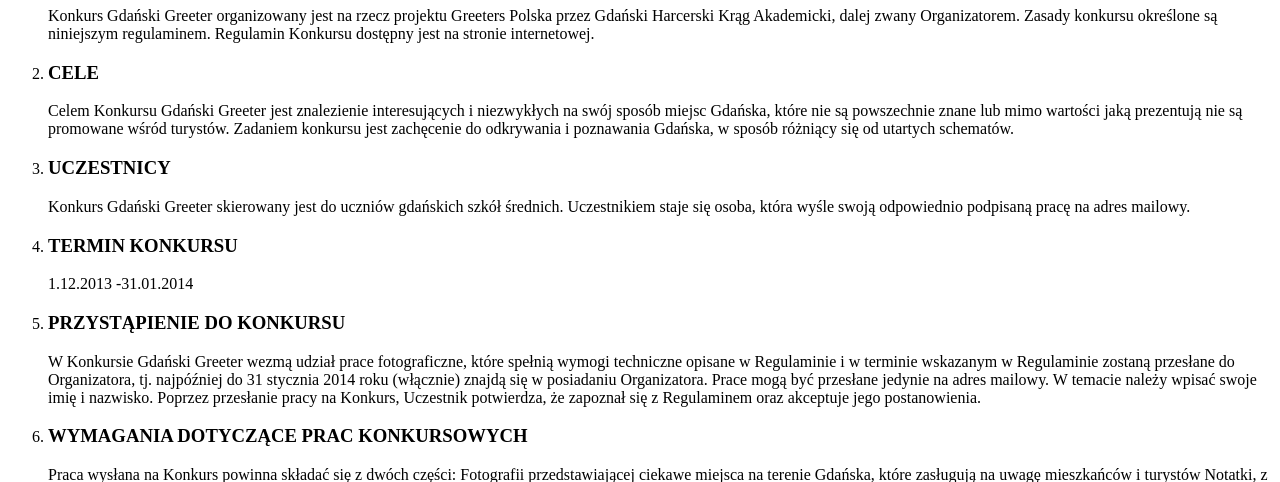
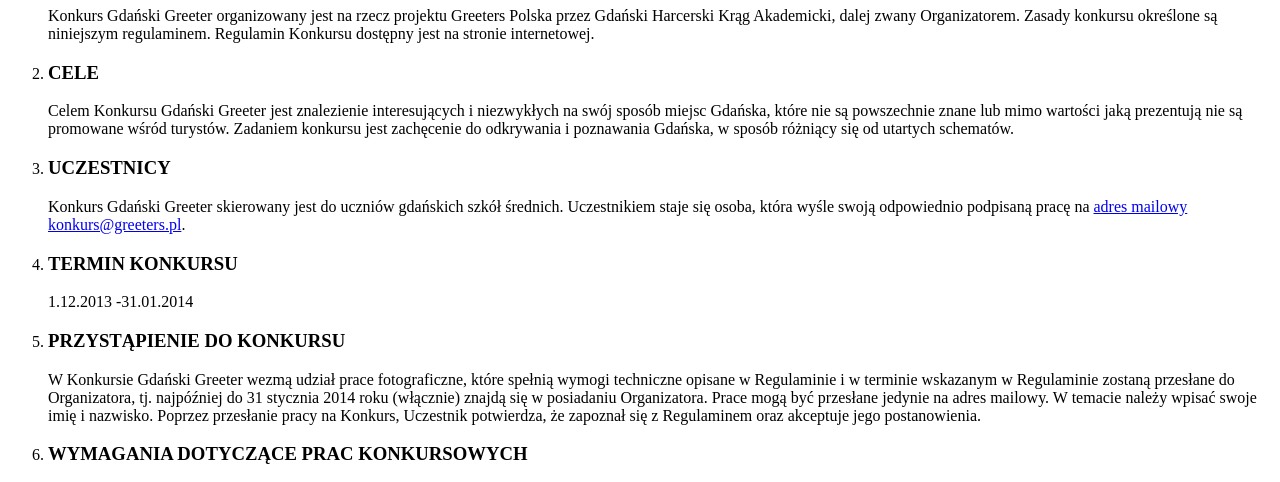
Before and after one commit to GreetersPL/konkurs, a Node project: template app/views/templates/regulamin.hbs in a window 1280 px wide. Shown: the part 368-850 px from the top of the page. Run offline with Node 20 templates, Linux system fonts and the light colour scheme; the template is opened without the code that fills it, so the values that code supplies are empty.

Commit message:
Update regulamin.hbs

```diff
--- a/app/views/templates/regulamin.hbs
+++ b/app/views/templates/regulamin.hbs
@@ -19,7 +19,7 @@
 <li>
 <h3>UCZESTNICY
 </h3>
-Konkurs Gdański Greeter skierowany jest do uczniów gdańskich szkół średnich. Uczestnikiem staje się osoba, która wyśle swoją odpowiednio podpisaną pracę na adres mailowy.
+Konkurs Gdański Greeter skierowany jest do uczniów gdańskich szkół średnich. Uczestnikiem staje się osoba, która wyśle swoją odpowiednio podpisaną pracę na <a href="mailto:konkurs@greeters.pl"> adres mailowy konkurs@greeters.pl</a>.
 </li>
 <li>
 <h3>TERMIN KONKURSU
```
